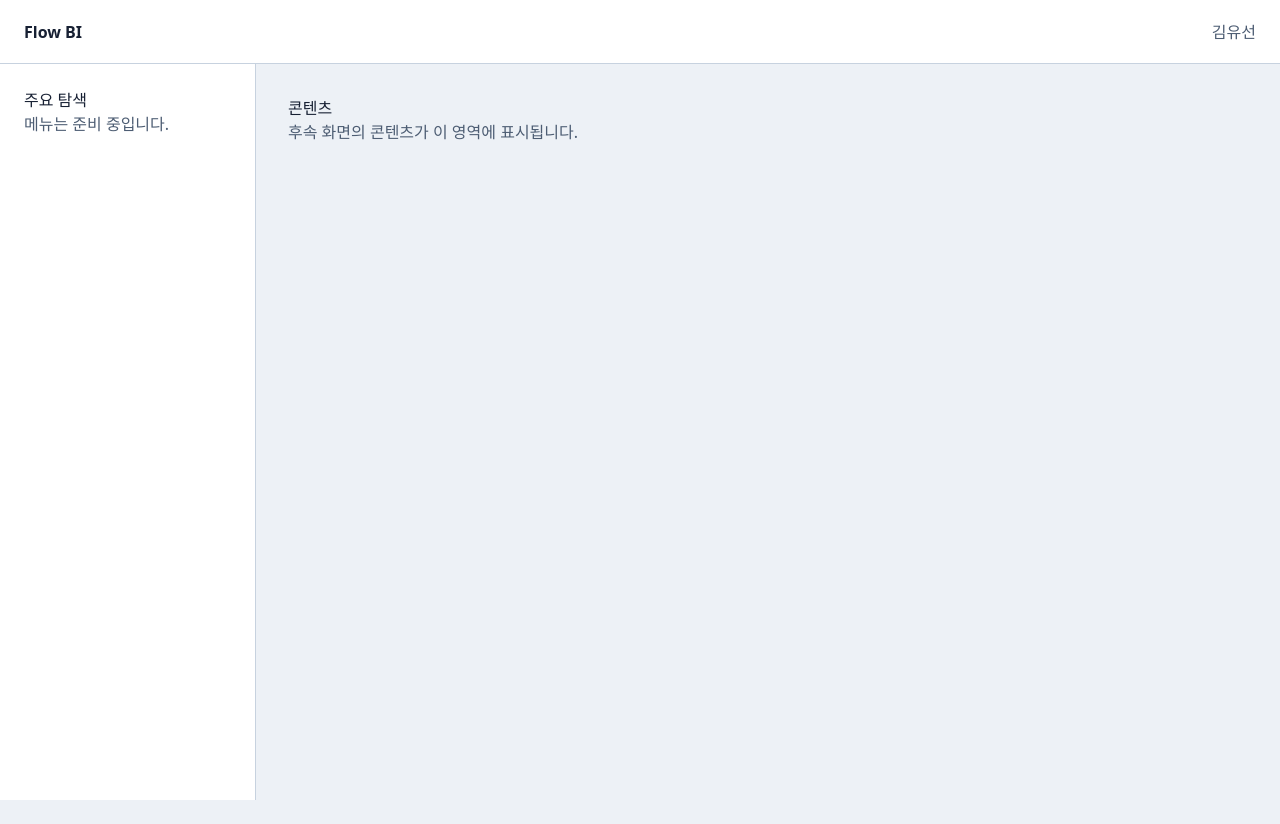
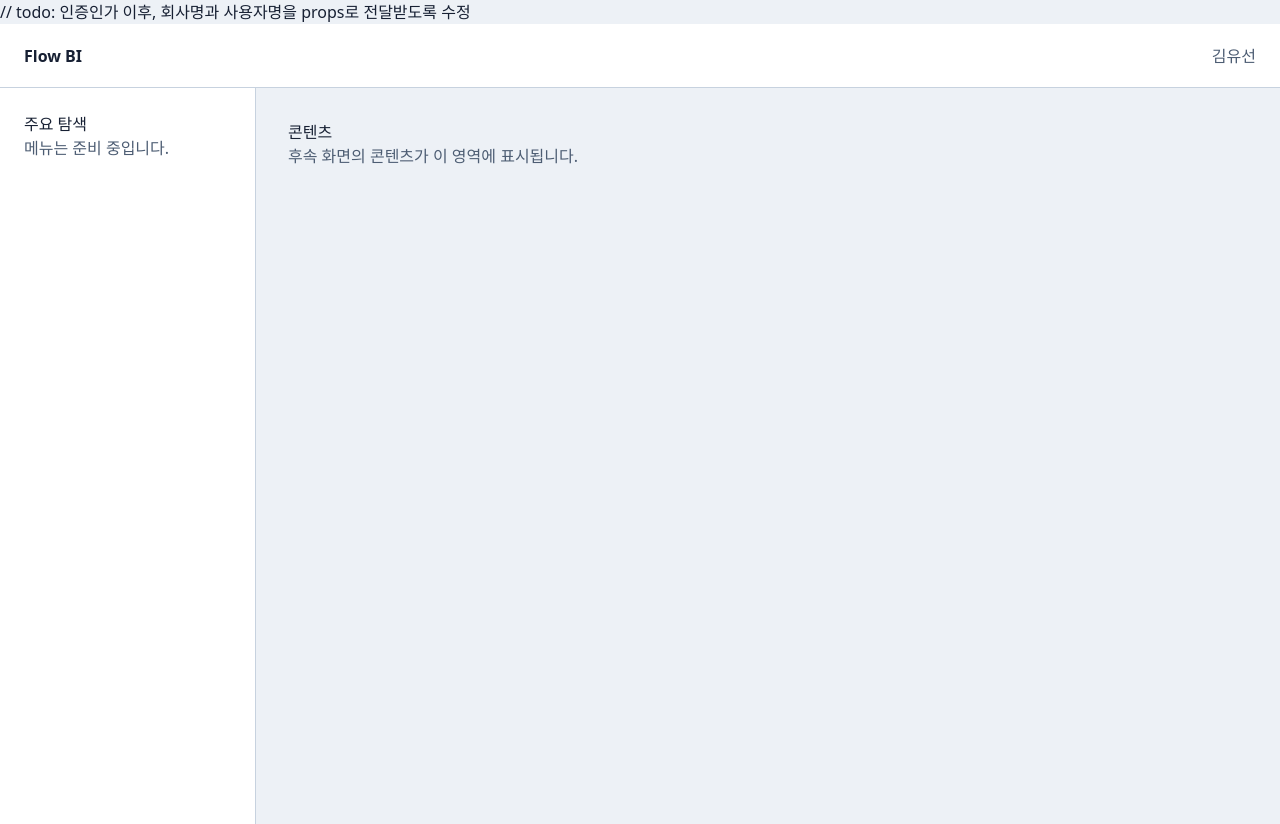
Before and after one commit to flow-bi/flow-bi, a React (Vite) app in the folder frontend/: page / in a window 1280 px wide. Before the commit the page ends 800 px from the top, so only its background shows below. Built offline with nearby package versions, Linux system fonts and the light colour scheme.

Commit message:
📝 / #40 - 인증인가 이후, 헤더의 기업명/사용자명 연결 필요

```diff
--- a/frontend/src/App.tsx
+++ b/frontend/src/App.tsx
@@ -99,6 +99,7 @@ function AppShell({ sidebar, children }: AppShellProps) {
 
   return (
     <div className="app-shell">
+      // todo: 인증인가 이후, 회사명과 사용자명을 props로 전달받도록 수정
       <Header
         companyName="Flow BI"
         onOpenSidebar={() => setIsMobileSidebarOpen(true)}
```
